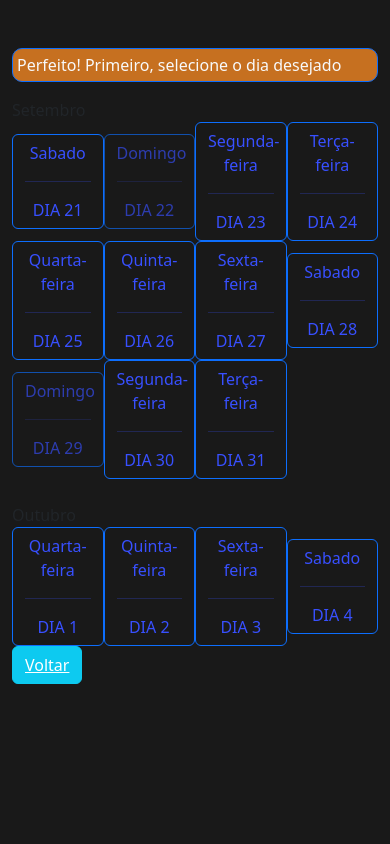
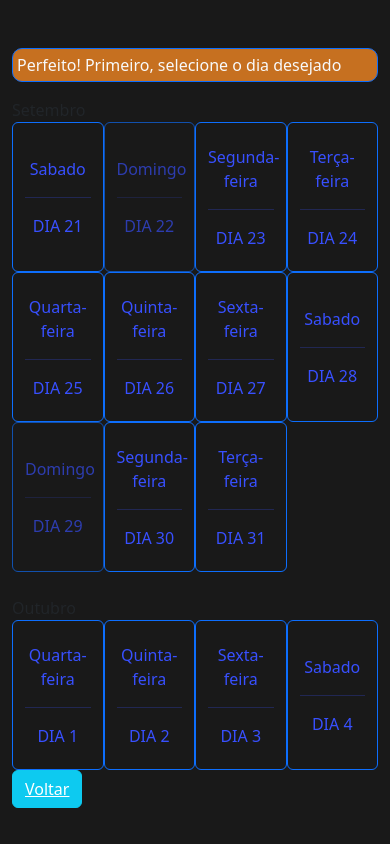
Before and after one commit to artur-r/skedula, a PHP site: page /datas.php?servico=1 in a window 390 px wide. Run offline with PHP 8.4, Linux system fonts and the light colour scheme.

Commit message:
Versão final, ajustes e inicio da próxima atualização (notificar se já existir uma data agendada ao tentar fazer agendamento)

```diff
--- a/assets/custom.css
+++ b/assets/custom.css
@@ -43,3 +43,9 @@
 .subtitle {
     font-size:x-large;
 }
+
+@media  (max-width: 528px){
+.botaodata{
+    min-height: 150px;
+}
+}
--- a/datas.php
+++ b/datas.php
@@ -157,9 +157,9 @@
 
       // Gera o botão com o dia da semana atual, que vai se atualizando no array, junto com o dia do mês. Se o dia for domingo, o botão estará bloqueado
       if ($diaAtualSemana == "Domingo") {
-        echo "<button type='button' class='btn w-25 btn-outline-primary disabled'>$diaAtualSemana  <hr>  DIA $diaMes</button>";
+        echo "<button type='button' class='btn botaodata w-25 btn-outline-primary disabled'>$diaAtualSemana  <hr>  DIA $diaMes</button>";
       } else {
-        echo "<a href='horarios.php?diaAtualSemana=$diaAtualSemana&diaMes=$diaMes&mes=$arrayMes&ano=$ano&data=$dataConvertida&servico=$servico'><button type='button' class='btn w-25 btn-outline-primary'>$diaAtualSemana  <hr>  DIA $diaMes</button></a>";
+        echo "<a href='horarios.php?diaAtualSemana=$diaAtualSemana&diaMes=$diaMes&mes=$arrayMes&ano=$ano&data=$dataConvertida&servico=$servico'><button type='button' class='btn botaodata w-25 btn-outline-primary'>$diaAtualSemana  <hr>  DIA $diaMes</button></a>";
       }
       $diaMes++;
 
@@ -193,9 +193,9 @@
       }
 
       if ($diaAtualSemana == "Domingo") {
-        echo "<button type='button' class='btn w-25 btn-outline-primary disabled'>$diaAtualSemana  <hr>  DIA $inicioProximoMes</button>";
+        echo "<button type='button' class='btn botaodata w-25 btn-outline-primary disabled'>$diaAtualSemana  <hr>  DIA $inicioProximoMes</button>";
       } else {
-        echo "<a href='horarios.php?diaAtualSemana=$diaAtualSemana&diaMes=$inicioProximoMes&ano=$ano&mes=$mes&data=$dataConvertida&servico=$servico'><button type='button' class='btn w-25 btn-outline-primary'> $diaAtualSemana  <hr>  DIA $inicioProximoMes</button></a>";
+        echo "<a href='horarios.php?diaAtualSemana=$diaAtualSemana&diaMes=$inicioProximoMes&ano=$ano&mes=$mes&data=$dataConvertida&servico=$servico'><button type='button' class='btn botaodata w-25 btn-outline-primary'> $diaAtualSemana  <hr>  DIA $inicioProximoMes</button></a>";
       }
 
       $quantidadeBotoes++;
```
Also changed, not shown: function/alertareagendar.php (added, +20 -0 lines), horarios.php (+14 -2 lines), menu.php (+7 -1 lines).
